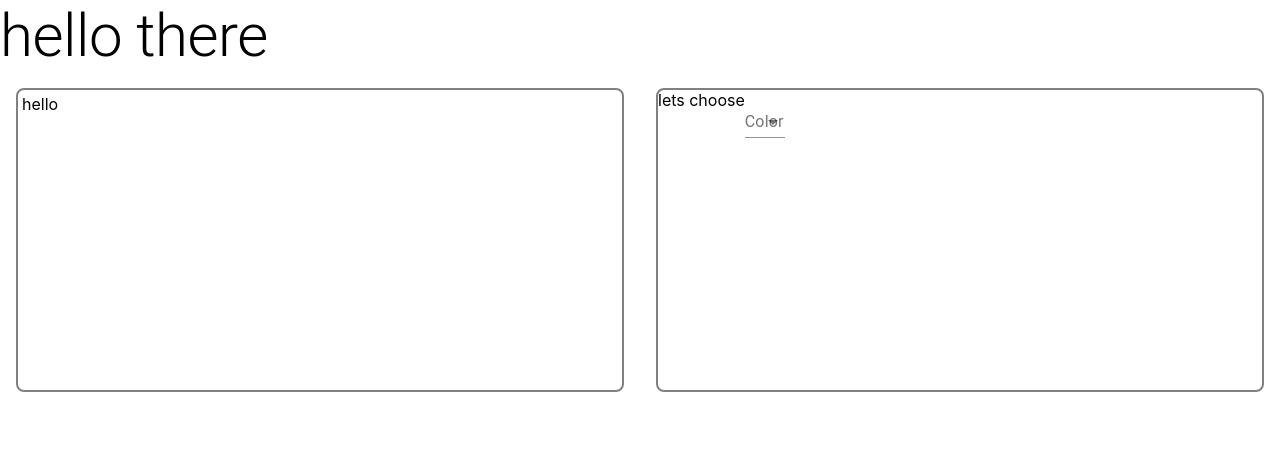
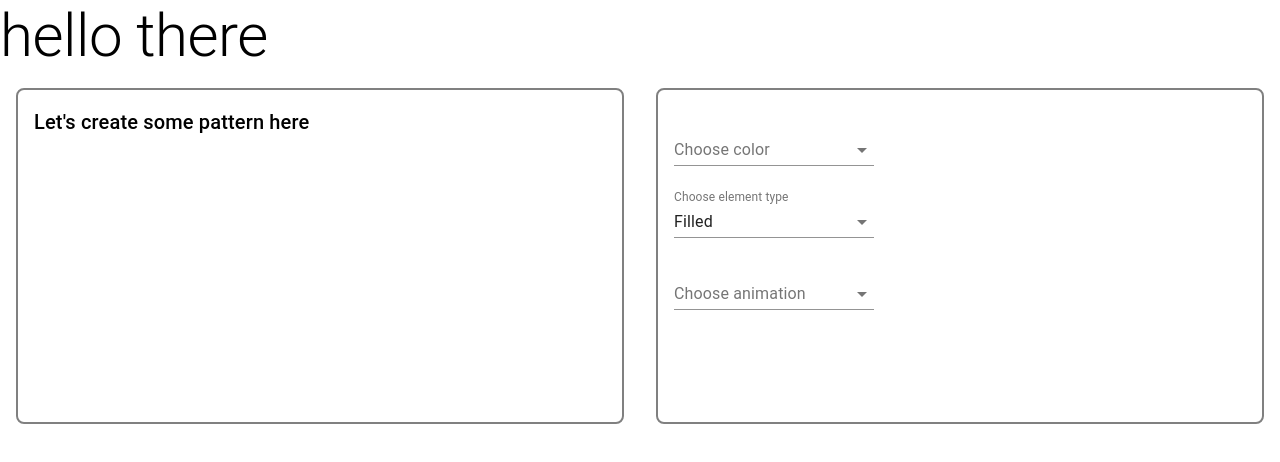
Before and after one commit to tanya-chuk/eyecatcher, a React (Create React App) app: page /create in a window 1280 px wide. Shown: the top 462 px of the page. Built offline with nearby package versions, Linux system fonts and the light colour scheme.

Commit message:
Рефакторит компонент песочницы

```diff
--- /dev/null
+++ b/src/routes/GeneratePattern/config.ts
@@ -0,0 +1,62 @@
+export enum EElementSettings {
+  color = 'color',
+  type = 'type',
+  animation = 'animation'
+}
+
+export type TElementType = 'filled' | 'outlined';
+
+export interface IElementAppearance {
+  type: TElementType;
+  color: string;
+  animation: string;
+}
+
+export const fieldsConfig = [
+  {
+    name: 'Choose color',
+    type: EElementSettings.color,
+    options: [
+      {
+        value: 'red',
+        name: 'Red'
+      },
+      {
+        value: 'green',
+        name: 'Green'
+      },
+      {
+        value: 'blue',
+        name: 'Blue'
+      }
+    ]
+  },
+  {
+    name: 'Choose element type',
+    type: EElementSettings.type,
+    options: [
+      {
+        value: 'filled',
+        name: 'Filled'
+      },
+      {
+        value: 'outlined',
+        name: 'Outlined'
+      }
+    ]
+  },
+  {
+    name: 'Choose animation',
+    type: EElementSettings.animation,
+    options: [
+      {
+        value: 'skew',
+        name: 'Skew'
+      },
+      {
+        value: 'scale',
+        name: 'Scale'
+      }
+    ]
+  }
+];
--- a/src/routes/GeneratePattern/index.tsx
+++ b/src/routes/GeneratePattern/index.tsx
@@ -5,19 +5,30 @@ import InputLabel from '@material-ui/core/InputLabel';
 import MenuItem from '@material-ui/core/MenuItem';
 import FormControl from '@material-ui/core/FormControl';
 import Select from '@material-ui/core/Select';
+import clsx from 'clsx';
+import { fieldsConfig, IElementAppearance } from './config';
 
 const useStyles = makeStyles(({ spacing }) => ({
   root: {
     display: 'flex'
   },
-  result: {
+  container: {
     width: '50%',
     height: 300,
     borderRadius: 8,
     border: '2px solid grey',
-    margin: spacing(2)
+    margin: spacing(2),
+    padding: spacing(2)
   },
-  element: ({color, type}: any) => ({
+  formWrapper: {
+    display: 'flex',
+    flexDirection: 'column'
+  },
+  field: {
+    width: 200,
+    margin: `${spacing(1.5)}px 0`
+  },
+  element: ({color, type}: IStyles) => ({
     width: 50,
     height: 50,
     borderRadius: '100%',
@@ -26,10 +37,16 @@ const useStyles = makeStyles(({ spacing }) => ({
   })
 }));
 
+interface IStyles {
+  color: string;
+  type: string;
+  animation: string;
+}
+
 const GeneratePattern: FC = () => {
-  const [elementAppearance, setElementAppearance] = useState<any>({
+  const [elementAppearance, setElementAppearance] = useState<IElementAppearance>({
+    type: 'filled',
     color: '',
-    type: 'filled',
     animation: ''
   });
 
@@ -43,48 +60,23 @@ const GeneratePattern: FC = () => {
     <div className="App">
       <Typography variant='h2'>hello there</Typography>
       <div className={classes.root}>
-        <div className={classes.result}>
-          <div className={classes.element}>hello</div>
+        <div className={classes.container}>
+          <Typography variant='h6'>Let&apos;s create some pattern here</Typography>
+          <div className={classes.element} />
         </div>
-        <div className={classes.result}>
-            lets choose
-          <FormControl>
-            <InputLabel id="demo-simple-select-label">Color</InputLabel>
+        <div className={clsx(classes.container, classes.formWrapper)}>
+          {fieldsConfig.map(({name, type, options}) => <FormControl key={type} className={classes.field}>
+            <InputLabel id={`select-label-${type}`}>{name}</InputLabel>
             <Select
-              labelId="color-label"
-              id="demo-simple-select"
-              value={elementAppearance.color}
-              onChange={handleChangeAppearance('color')}
+              labelId={`${type}-label`}
+              id={`${type}-select`}
+              value={elementAppearance[type]}
+              onChange={handleChangeAppearance(type)}
             >
-              <MenuItem value='red'>Red</MenuItem>
-              <MenuItem value='green'>Green</MenuItem>
-              <MenuItem value='blue'>blue</MenuItem>
+              {options.map(({ value, name }) => <MenuItem key={value} value={value}>{name}</MenuItem>)}
             </Select>
           </FormControl>
-          {elementAppearance.color && <FormControl>
-            <InputLabel id="demo-simple-select-label">Type</InputLabel>
-            <Select
-              labelId="pattern-label"
-              id="demo-simple-select"
-              value={elementAppearance.type}
-              onChange={handleChangeAppearance('type')}
-            >
-              <MenuItem value='filled'>filled</MenuItem>
-              <MenuItem value='outlined'>outlined</MenuItem>
-            </Select>
-          </FormControl>}
-          {elementAppearance.color && <FormControl>
-            <InputLabel id="demo-simple-select-label">Animate</InputLabel>
-            <Select
-              labelId="pattern-label"
-              id="demo-simple-select"
-              value={elementAppearance.animation}
-              onChange={handleChangeAppearance('animation')}
-            >
-              <MenuItem value='scale'>scale</MenuItem>
-              <MenuItem value='skew'>skew</MenuItem>
-            </Select>
-          </FormControl>}
+          )}
         </div>
       </div>
     </div>
```
